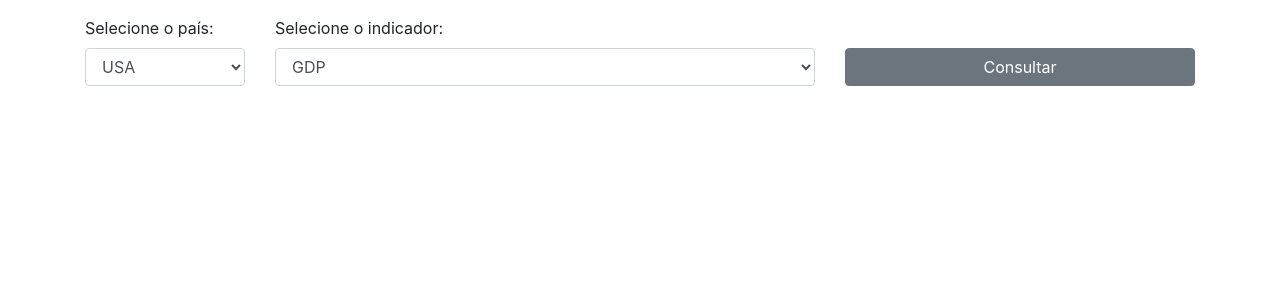
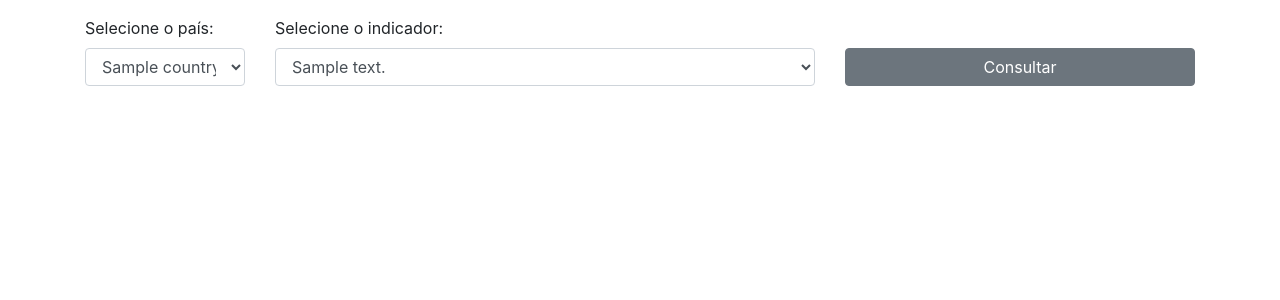
Before and after one commit to camilabr74/Flask-IBGE-Data-API, a Python web app: template templates/index.html in a window 1280 px wide. Shown: the part 56-356 px from the top of the page. Run offline with Jinja, Linux system fonts and the light colour scheme; the template is opened without the code that fills it: most values are stand-ins (such as "Sample title", 1, 10 or a date in 2020); some libraries are stand-ins or nearby versions.

Commit message:
add template rendering to index

```diff
--- a/templates/index.html
+++ b/templates/index.html
@@ -26,17 +26,17 @@
             <div class="col-md-2">
                 <label for="countryDropdown">Selecione o país:</label>
                 <select class="form-control" id="countryDropdown">
-                    <option value="usa">USA</option>
-                    <option value="canada">Canada</option>
-                    <option value="uk">UK</option>
+                    {% for country in data['countries'] %}
+                    <option value="{{country['codigo']}}">{{country['nome']}}</option>
+                    {% endfor %}
                 </select>
             </div>
             <div class="col-md-6">
                 <label for="indicatorDropdown">Selecione o indicador:</label>
                 <select class="form-control" id="indicatorDropdown">
-                    <option value="gdp">GDP</option>
-                    <option value="population">Population</option>
-                    <option value="inflation">Inflation</option>
+                    {% for indicator in data['indicators'] %}
+                    <option value="{{indicator['codigo']}}">{{indicator['descricao']}}</option>
+                    {% endfor %}
                 </select>
             </div>
             <div class="col-md-4">
```
